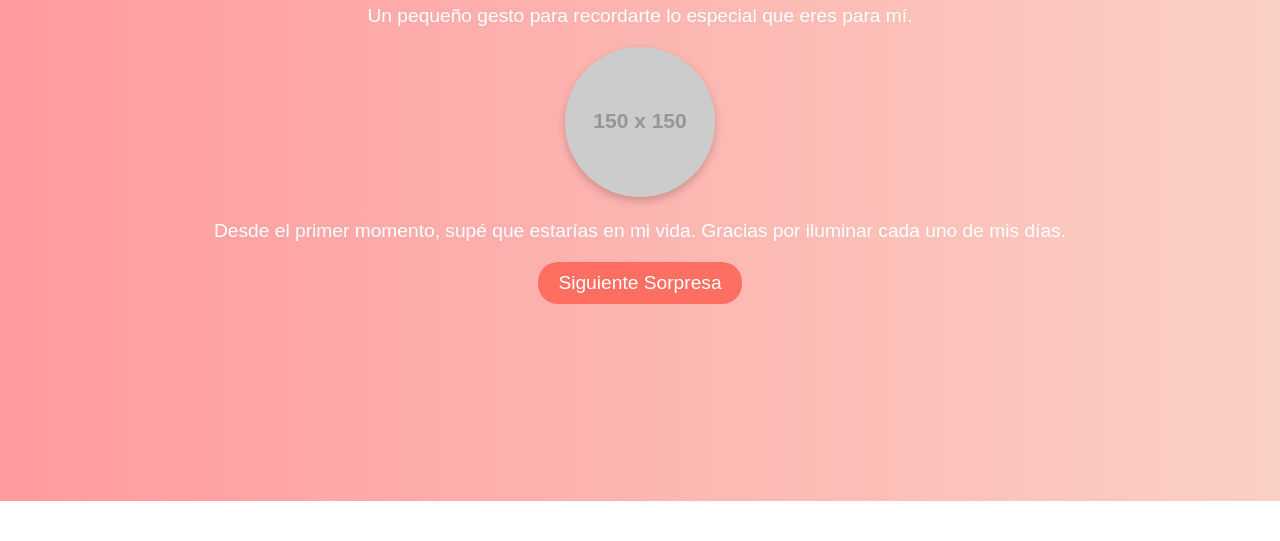
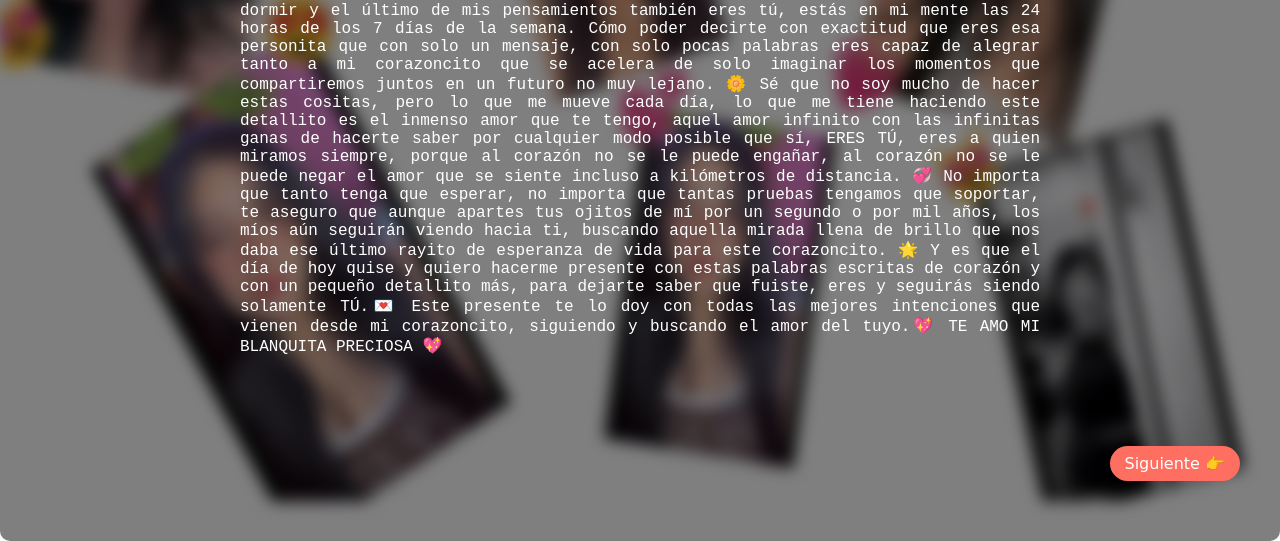
Before and after one commit to JhonSmit0402/ParaMiMujerHermosa, a plain HTML site: page index.html in a window 1280 px wide. Shown: the part 299-840 px from the top of the page. Before the commit the page ends 800 px from the top, so only its background shows below. Drawn offline with Linux system fonts and the light colour scheme; placeholder pictures from the web are drawn by us.

Commit message:
Update index.html

```diff
--- a/index.html
+++ b/index.html
@@ -7,18 +7,42 @@
     <title>Un Regalo para Ti</title>
     <style>
         body {
-            background: linear-gradient(to right, #ff9a9e, #fad0c4);
-            display: flex;
-            justify-content: center;
-            align-items: center;
+            margin: 0;
+            padding: 0;
             height: 100vh;
-            margin: 0;
-            font-family: 'Arial', sans-serif;
+            width: 100%;
+            font-family: 'Courier New', monospace;
             color: #fff;
+            position: relative;
+            overflow: hidden;
+        }
+
+        /* Imagen de fondo difuminada */
+        .blurred-image {
+            position: absolute;
+            top: 0;
+            left: 0;
+            width: 100%;
+            height: 100%;
+            background-image: url('MiYosi2.jpeg'); /* Reemplaza con la URL de la foto de tu novia */
+            background-size: cover;
+            background-position: center;
+            filter: blur(8px); /* Aplica un desenfoque a la imagen de fondo */
+            z-index: -1; /* Asegura que el fondo esté detrás del contenido */
         }
 
         .container {
             text-align: center;
+            position: relative;
+            z-index: 2; /* Asegura que el contenido esté por encima del fondo */
+            padding: 20px;
+            background: rgba(0, 0, 0, 0.5); /* Fondo semitransparente detrás del contenido */
+            border-radius: 10px;
+            height: 100%; /* Ocupa toda la altura */
+            display: flex;
+            flex-direction: column;
+            justify-content: center; /* Centra verticalmente el contenido */
+            align-items: center; /* Centra horizontalmente el contenido */
         }
 
         h1 {
@@ -28,23 +52,26 @@
         }
 
         p {
-            font-size: 1.2rem;
-            margin-bottom: 20px;
+            font-size: 1rem;
+            margin-bottom: 30px;
+            width: 800px; /* Ancho fijo para los párrafos */
+            text-align: justify; /* Justifica el texto */
         }
 
-        img {
-            width: 150px;
-            height: 150px;
-            border-radius: 50%;
-            box-shadow: 0 4px 8px rgba(0, 0, 0, 0.2);
+        .button-container {
+            position: absolute;
+            right: 40px; /* Espaciado desde la izquierda */
+            bottom: 20px; /* Espaciado desde la parte inferior */
+            z-index: 3; /* Asegura que el botón esté por encima de otros elementos */
         }
 
         button {
             background-color: #ff6f61;
             color: white;
             border: none;
-            padding: 10px 20px;
-            font-size: 1.2rem;
+            padding: 8px 15px; /* Tamaño más pequeño */
+            font-size: 1rem; /* Tamaño de fuente reducido */
+            font-family: 'Sacramento', cursive;
             border-radius: 20px;
             cursor: pointer;
             transition: background-color 0.3s ease;
@@ -56,17 +83,19 @@
     </style>
 </head>
 <body>
+    <img src="MiYosi2.jpeg" alt="Foto de mi novia" class="blurred-image">
     <div class="container">
-        <h1>Para mi preciosa Yosi</h1>
+        <h1>INTRODUCCIÓN 💖</h1>
 
-        <p>Un pequeño gesto para recordarte lo especial que eres para mí.</p>
+        <p>¿Cómo poder explicarlo? ✨ Me despierto y mi primer pensamiento eres tú, me voy a dormir y el último de mis pensamientos también eres tú, estás en mi mente las 24 horas de los 7 días de la semana.
+            Cómo poder decirte con exactitud que eres esa personita que con solo un mensaje, con solo pocas palabras eres capaz de alegrar tanto a mi corazoncito que se acelera de solo imaginar los momentos que compartiremos juntos en un futuro no muy lejano. 🌼 Sé que no soy mucho de hacer estas cositas, pero lo que me mueve cada día, lo que me tiene haciendo este detallito es el inmenso amor que te tengo, aquel amor infinito con las infinitas ganas de hacerte saber por cualquier modo posible que sí, ERES TÚ, eres a quien miramos siempre, porque al corazón no se le puede engañar, al corazón no se le puede negar el amor que se siente incluso a kilómetros de distancia. 💞
+            No importa que tanto tenga que esperar, no importa que tantas pruebas tengamos que soportar, te aseguro que aunque apartes tus ojitos de mí por un segundo o por mil años, los míos aún seguirán viendo hacia ti, buscando aquella mirada llena de brillo que nos daba ese último rayito de esperanza de vida para este corazoncito. 🌟 Y es que el día de hoy quise y quiero hacerme presente con estas palabras escritas de corazón y con un pequeño detallito más, para dejarte saber que fuiste, eres y seguirás siendo solamente TÚ.💌
+            Este presente te lo doy con todas las mejores intenciones que vienen desde mi corazoncito, siguiendo y buscando el amor del tuyo.💖 TE AMO MI BLANQUITA PRECIOSA 💖 </p>
+    </div>
 
-        <img src="https://via.placeholder.com/150" alt="Foto de Nosotros">
-
-        <p>Desde el primer momento, supé que estarías en mi vida. Gracias por iluminar cada uno de mis días.</p>
-
+    <div class="button-container">
         <!-- Botón que lleva al siguiente archivo HTML -->
-        <button onclick="window.location.href='RegaloYosi.html'">Siguiente Sorpresa</button>
+        <button onclick="window.location.href='RegaloYosi.html'">Siguiente 👉</button>
     </div>
 </body>
 </html>
```
